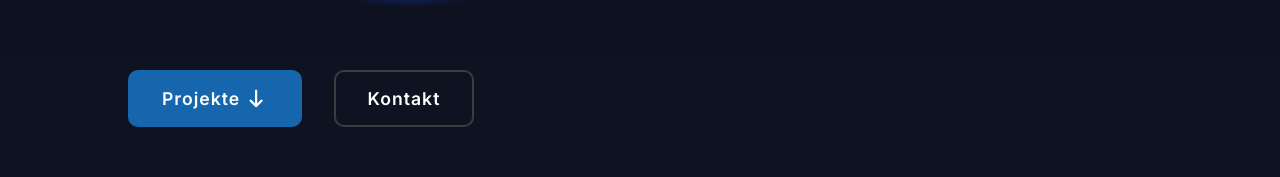
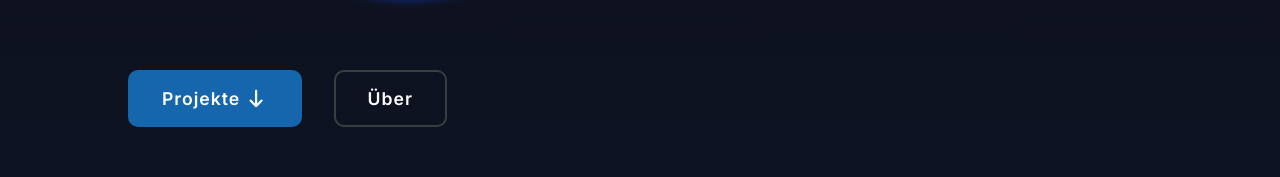
Before and after one commit to R-Nejara/personal-portfolio, a React (Vite) app: page / in a window 1280 px wide. Shown: the part 530-707 px from the top of the page. Built offline with nearby package versions, Linux system fonts and the light colour scheme; a web font is replaced by a local one.

Commit message:
feat: add about button to Landingpage

```diff
--- a/src/components/landingpage/landingpage_components/LeftSide.jsx
+++ b/src/components/landingpage/landingpage_components/LeftSide.jsx
@@ -21,7 +21,7 @@ function LeftSide() {
         </p>
         <div className="landing-buttons">
           <a href="#cards"><button className="btn project-btn">projekte <i className="fa-solid fa-arrow-down"></i></button></a>
-          <a href="#"><button className="btn contact-btn">kontakt</button></a>
+          <a href="#about"><button className="btn contact-btn">über</button></a>
         </div>
       </main>
     </>
```
